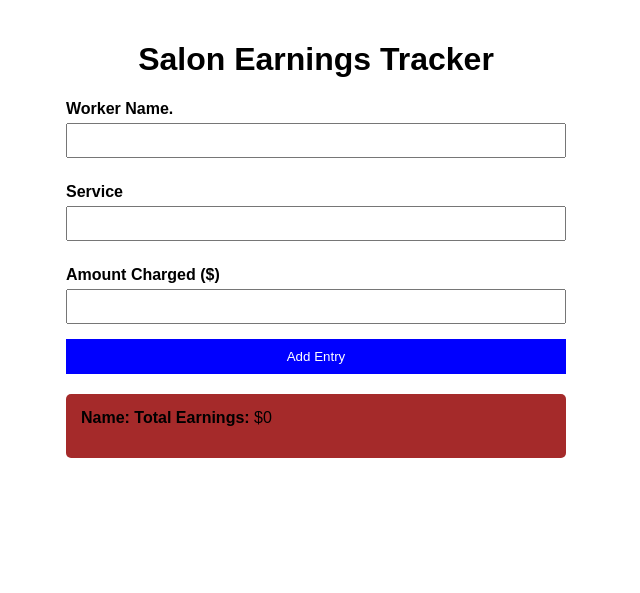
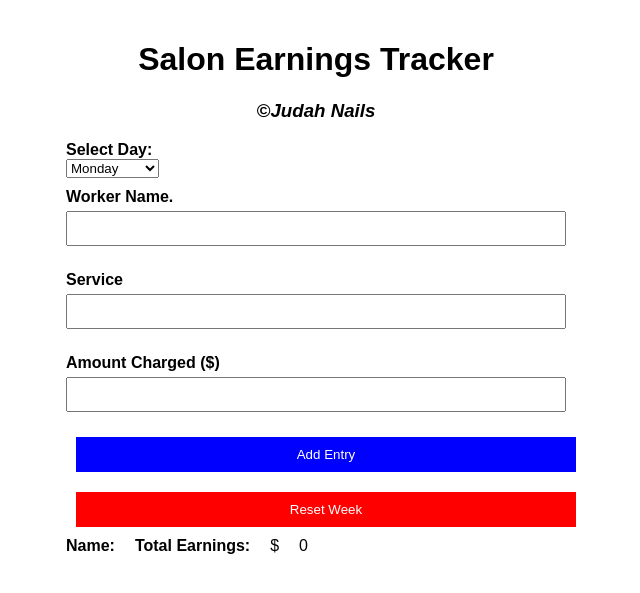
Before and after one commit to ApolloDev-linx/freelancer-salon-app, a Flask app: page /home in a window 1280 px wide. Shown: the top 593 px of the page, without its empty margins (324-964 px from the left). Run offline with Flask 3, Linux system fonts and the light colour scheme.

Commit message:
feat: add DOM rendering for worker columns with totals and implement reset logic

```diff
--- a/salon.py
+++ b/salon.py
@@ -6,6 +6,13 @@ app = Flask(__name__)
 CORS(app)
 #hashmap
 total ={}
+days ={
+        "Monday": [],
+        "Tuesday": [],
+        "Wednesday":[],
+        "Thursday":[],
+        "Friday":[],
+        "Saturday":[]}
 
 @app.route('/home')
 def home():
@@ -18,18 +25,47 @@ def home_page():
     worker = data.get("worker")
     service = data.get("service")
     amount = float(data.get("amount",0))
+    day = data.get("day")
+
+    entry = {"worker":worker, "service": service, "amount":amount}
+
+    if day in days:
+        days[day].append(entry)
+
+
+
+
+
+
     if worker in total:
         total[worker] += amount
     else:
         total[worker]=amount
 
 
-    show_total = SL.show_totals(total)
 
-    return jsonify(show_total)
+    return jsonify({ "totals":[{"worker":worker, "amount": round(amount,2)}
+                      for worker, amount in total.items()],
+                    "days":days,
+                    "total":total
+                    })
 
 
 
+@app.route('/reset',methods =["POST"])
+def reset():
+    days.clear()
+    days.update({
+        "Monday":[],
+        "Tuesday":[],
+        "Wednesday":[],
+        "Thurday":[],
+        "Friday":[],
+        "Saturday": []
+
+        })
+    total.clear()
+    return jsonify({"message":"Reset complete"})
 
 if __name__ == '__main__':
     app.run(debug=True)
--- a/static/home.css
+++ b/static/home.css
@@ -9,6 +9,9 @@ border-color: black;
 h1{
 text-align: center;
 
+}
+h3{
+text-align:center;
 }
 label{
 display:block;
@@ -22,17 +25,48 @@ margin-top: 5px;
 margin-bottom: 15px;
 box-sizing: border-box;
 }
-button{
+#submit{
 padding: 10px 20px;
 background-color: blue;
 color:white;
 border:none;
 cursor:pointer;
 width: 100%;
+margin: 10px;
+
 }
-#results{
-margin-top: 20px;
-background-color: brown;
-padding: 15px;
-border-radius: 5px;
+#reset{
+padding: 10px 20px;
+background-color: red;
+color:white;
+border:none;
+cursor:pointer;
+width: 100%;
+margin: 10px;
+
 }
+.day-section{
+margin-bottom: 20px;
+padding: 10px;
+border: 1px solid #aaa;
+border-radius: 8px;
+background-color: #f4f4f4;
+}
+#results {
+  display: flex;
+  gap: 20px;
+}
+
+.worker-column {
+  padding: 10px;
+  border: 1px solid #aaa;
+  border-radius: 8px;
+  background-color: #f9f9f9;
+  width: 200px;
+}
+.total-line{
+font-weight: bold;
+border-top: 1px solid gold;
+margin-top:10px;
+padding-top: 5px;
+}
--- a/static/home.js
+++ b/static/home.js
@@ -3,11 +3,13 @@ function main(e){
 let service = document.getElementById("service").value;
 let worker = document.getElementById("worker").value;
 let amount = parseInt(document.getElementById("amount").value);
+let day = document.getElementById("day").value;
 
 let payload = {
 	worker:worker,
 	service:service,
-	amount:amount
+	amount:amount,
+	day:day
 		};
 fetch('/home',{
 	method: "POST",
@@ -16,14 +18,48 @@ fetch('/home',{
 		})
 .then(res => res.json())
 .then(data =>{
-const results = document.getElementById('results');
-	//data is is from our promise chain. holding what py sent us back in json.
-	// to acces specific info use . whatever you used in py file. so worker comes from py file. data.worker
-	results.textContent = "";
-	data.totals.forEach(entry => {
-	const {worker,amount} = entry;
-	results.textContent += ` ${worker} has earned $${amount} \n`;
-	});
+ const results = document.getElementById('results');
+      results.textContent = ""; // Clear old DOM
+
+      // ✅ Build workerColumns from data.days
+      let workerColumns = {};
+
+      for (let day in data.days) {
+        const entries = data.days[day];
+
+        entries.forEach(entry => {
+          const { worker, service, amount } = entry;
+
+          if (!workerColumns[worker]) {
+            workerColumns[worker] = [];
+          }
+
+          workerColumns[worker].push({ service, amount, day });
+        });
+      }
+
+      // ✅ Now render each worker’s column
+      for (let worker in workerColumns) {
+        const workerDiv = document.createElement("div");
+        workerDiv.classList.add("worker-column");
+
+        const heading = document.createElement("h3");
+        heading.textContent = worker;
+        workerDiv.appendChild(heading);
+
+        workerColumns[worker].forEach(entry => {
+          const line = document.createElement("p");
+          line.textContent = `${entry.service} on ${entry.day} for $${entry.amount}`;
+          workerDiv.appendChild(line);
+		        });
+	      const totalAmount = data.total[worker];
+		const totalLine = document.createElement("p");
+		totalLine.classList.add("total-line");
+		totalLine.textContent = `Total amount for ${worker}: $${totalAmount.toFixed(2)} `;
+		workerDiv.appendChild(totalLine);
+
+        results.appendChild(workerDiv);
+      }
 
 
 console.log("test1",data);
@@ -34,5 +70,22 @@ console.error("Problems sending data:", error);
 }
 document.addEventListener('DOMContentLoaded',() =>{
 let btn = document.getElementById('submit');
-	btn.addEventListener('click',(e) => main(e));
+btn.addEventListener('click',(e) => main(e));
+
+let resetBtn = document.getElementById("reset");
+
+resetBtn.addEventListener('click',() =>{
+ fetch('/reset',{method: "POST"})
+	.then(res => res.json())
+	.then(data =>{
+		const results = document.getElementById("results");
+		results.textContent = "";
+		console.log(data.message);
+
+
+	})
+	.catch(error => {console.error("Reset failed",error)});
+
+})
+
 });
--- a/templates/home.html
+++ b/templates/home.html
@@ -8,8 +8,22 @@
 	</head>
 <body>
 	<h1>Salon Earnings Tracker </h1>
+	<h3> <i>&copy;Judah Nails </i> </h3>
 
 	<form id="entryForm">
+		<label for = "day"> Select Day: </label>
+		<select id="day" name = "day">
+			<option value = "Monday">Monday </option>
+			<option value = "Tuesday">Tuesday </option>
+			<option value = "Wednesday">Wednesday </option>
+			<option value = "Thursday">Thursday </option>
+			<option value = "Friday">Friday </option>
+			<option value = "Saturday">Saturday</option>
+		</select>
+
+
+
+
 		<label for="worker">Worker Name. </label>
 		<input type="text" id="worker" name="worker" required/>
 
@@ -20,6 +34,7 @@
 		<input type"number" id="amount" name="amount" required>
 
 		<button id="submit" type="submit"> Add Entry </button>
+		<button id = "reset">Reset Week </button>
 	</form>
 	<div id="results">
 		<strong> Name: </strong>
```
